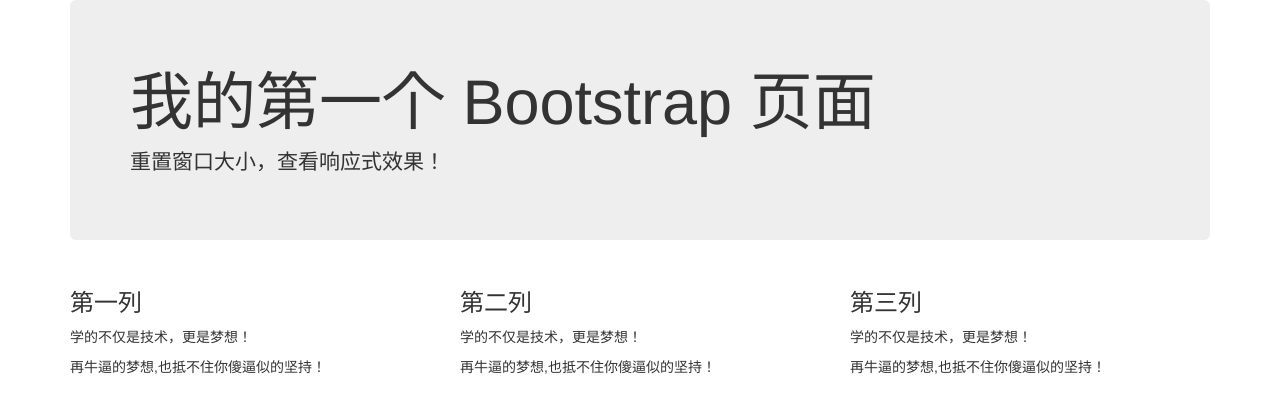
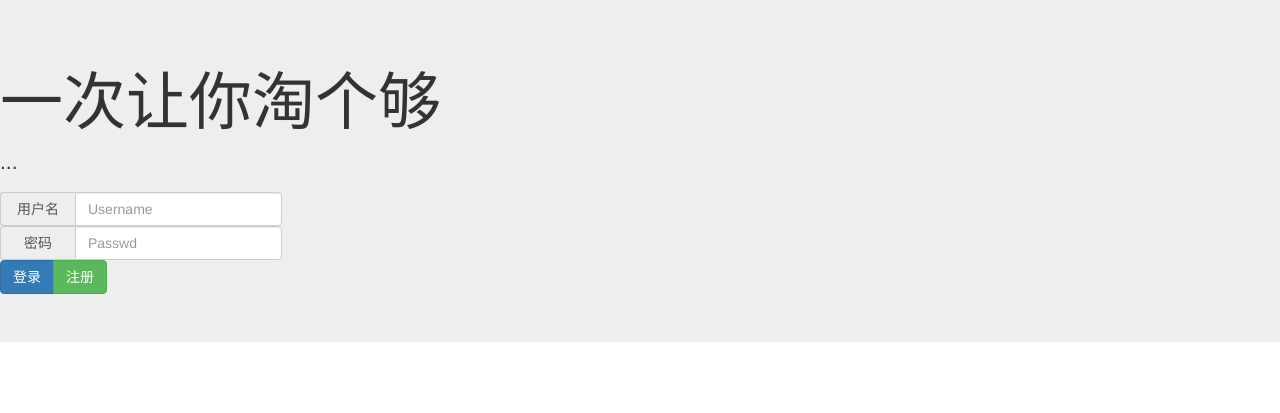
Before and after one commit to HEproject/ECproject, a Django app: page /user/login in a window 1280 px wide. Shown: the top 413 px of the page. Run offline with Django 3.2, Linux system fonts and the light colour scheme; some libraries are stand-ins or nearby versions.

Commit message:
create index login

```diff
--- a/templates/page/login.html
+++ b/templates/page/login.html
@@ -1,38 +1,50 @@
 <!DOCTYPE html>
-<html>
+{% load static %}
+<html lang="zh-CN">
   <head>
-  <title>Bootstrap 实例</title>
     <meta charset="utf-8">
+    <meta http-equiv="X-UA-Compatible" content="IE=edge">
     <meta name="viewport" content="width=device-width, initial-scale=1">
-  <link rel="stylesheet" href="http://apps.bdimg.com/libs/bootstrap/3.3.0/css/bootstrap.min.css">
-  <script src="http://apps.bdimg.com/libs/jquery/2.1.1/jquery.min.js"></script>
-  <script src="http://apps.bdimg.com/libs/bootstrap/3.3.0/js/bootstrap.min.js"></script>
+    <!-- 上述3个meta标签*必须*放在最前面，任何其他内容都*必须*跟随其后！ -->
+    <title>Bootstrap 101 Template</title>
+
+    <!-- Bootstrap -->
+    <link href="{% static 'css/bootstrap-fluid-adj.css'%} " rel="stylesheet">
+    <link href="{% static 'css/bootstrap.min.css'%} " rel="stylesheet" media="screen">
+    <link href="{% static 'css/bootstrap-responsive.css' %}" rel="stylesheet">
+    <link rel="shortcut icon" href="{% static 'img/twd.ico'%}" />
+    <!-- HTML5 shim and Respond.js for IE8 support of HTML5 elements and media queries -->
+    <!-- WARNING: Respond.js doesn't work if you view the page via file:// -->
+    <!--[if lt IE 9]>
+      <script src="//cdn.bootcss.com/html5shiv/3.7.2/html5shiv.min.js"></script>
+      <script src="//cdn.bootcss.com/respond.js/1.4.2/respond.min.js"></script>
+    <![endif]-->
+
   </head>
   <body>
+    <div class="jumbotron">
+      <h1>一次让你淘个够</h1>
+      <p>...</p>
 
-<div class="container">
-  <div class="jumbotron">
-    <h1>我的第一个 Bootstrap 页面</h1>
-    <p>重置窗口大小，查看响应式效果！</p>
+      <div class="input-group">
+      <span class="input-group-addon" id="basic-addon1" style="width: 75px">用户名</span>
+      <input type="text" class="form-control" placeholder="Username" aria-describedby="basic-addon1">
     </div>
-  <div class="row">
-    <div class="col-sm-4">
-      <h3>第一列</h3>
-      <p>学的不仅是技术，更是梦想！</p>
-      <p>再牛逼的梦想,也抵不住你傻逼似的坚持！</p>
+
+    <div class="input-group">
+      <span class="input-group-addon" id="basic-addon1" style="width: 75px">密码</span>
+      <input type="text" class="form-control" placeholder="Passwd" aria-describedby="basic-addon1" >
     </div>
-    <div class="col-sm-4">
-      <h3>第二列</h3>
-      <p>学的不仅是技术，更是梦想！</p>
-      <p>再牛逼的梦想,也抵不住你傻逼似的坚持！</p>
-    </div>
-    <div class="col-sm-4">
-      <h3>第三列</h3>
-      <p>学的不仅是技术，更是梦想！</p>
-      <p>再牛逼的梦想,也抵不住你傻逼似的坚持！</p>
-    </div>
+
+    <div class="btn-group" role="group" aria-label="...">
+      <button type="button" class="btn btn-primary">登录</button>
+      <button type="button" class="btn btn-success">注册</button>
     </div>
     </div>
 
+    <!-- jQuery (necessary for Bootstrap's JavaScript plugins) -->
+    <script src="//cdn.bootcss.com/jquery/1.11.3/jquery.min.js"></script>
+    <!-- Include all compiled plugins (below), or include individual files as needed -->
+    <script src="js/bootstrap.min.js"></script>
   </body>
 </html>
```
Also changed, not shown: templates/login.html (added, +28 -0 lines), templates/page/index.html (+1 -6 lines). Lines whose indentation alone changed are shown as unchanged.
